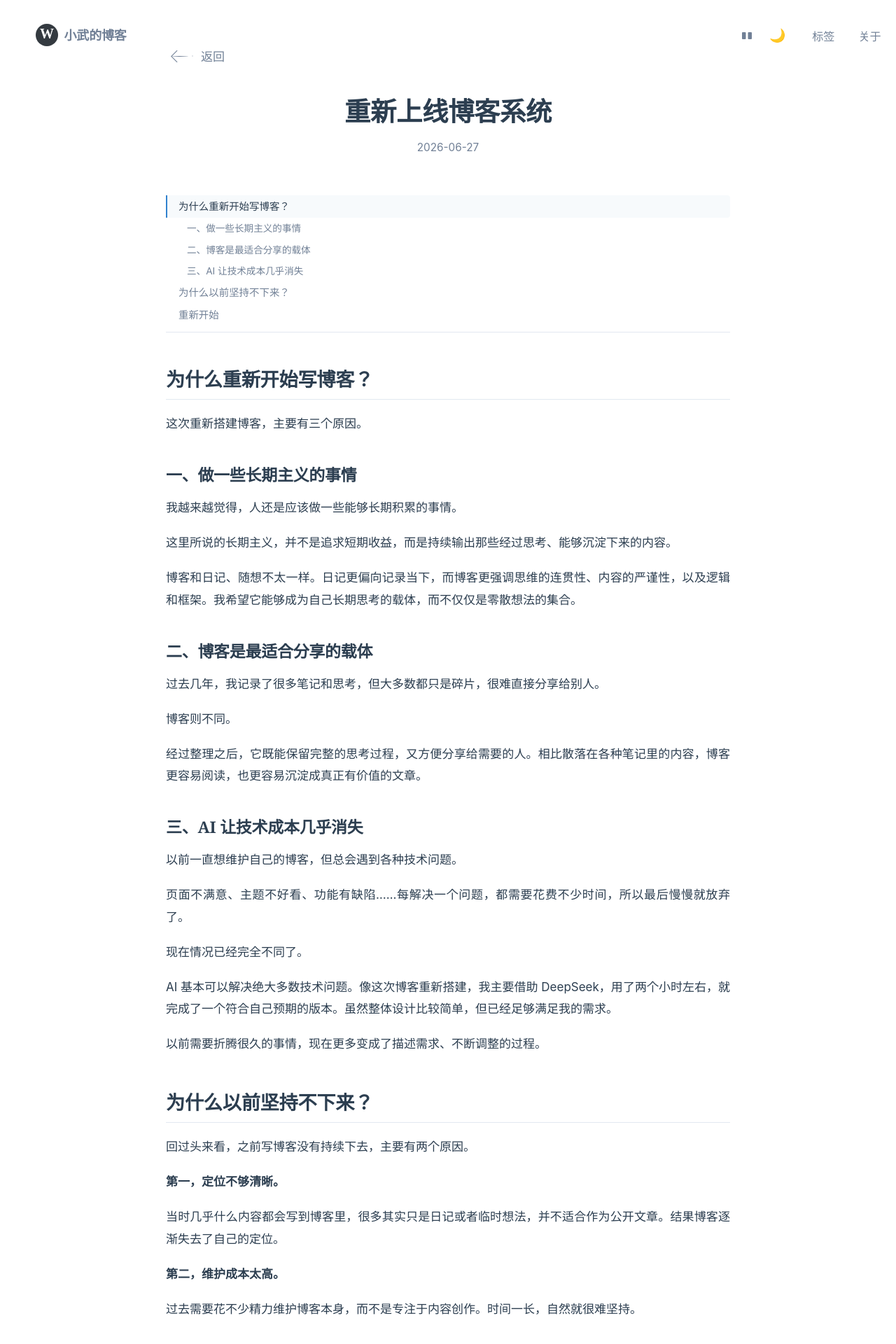
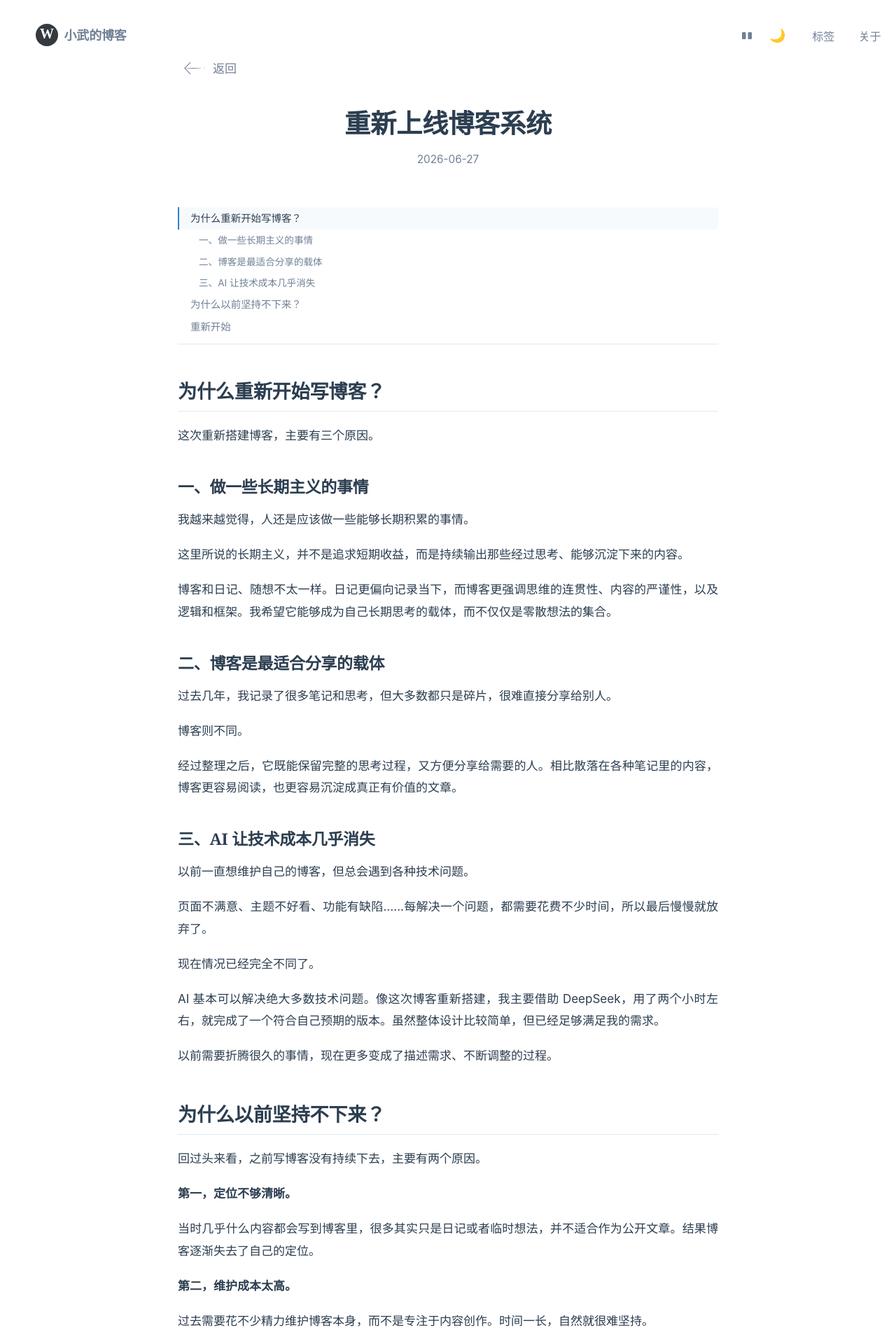
Before and after one commit to XianwuLin/xianwulin.github.io, a Jekyll site: the page built from _posts/2026-06-27-resetup-new-blog.md, in a window 1280 px wide. Shown: the top 1920 px of the page at 70% size. Built offline with Jekyll 4.4.1, drawn with Linux system fonts in a browser that asks for light colours; comment, search, counter and statistics services are not loaded.

Commit message:
Optimize the display effect

```diff
--- a/src/css/persephone/_list.scss
+++ b/src/css/persephone/_list.scss
@@ -2,7 +2,7 @@
   max-width: var(--content-width);
   width: 100%;
   margin: 0 auto;
-  padding: 3rem 1rem 4rem;
+  padding: 5cqb 1rem 4rem;
 }
 .blog__categories {
   margin: 1rem 0 0.75rem;
--- a/src/css/persephone/_post.scss
+++ b/src/css/persephone/_post.scss
@@ -4,7 +4,7 @@
   max-width: var(--content-width);
   width: 100%;
   margin: 0 auto;
-  padding: 3.5rem 1rem 2rem;
+  padding: 4.5rem 2rem 2rem;
   &:after {
     content: "";
     display: block;
@@ -31,7 +31,7 @@
     .post__archive_icon {
       position: absolute;
       width: 60%;
-      left: 20%;
+      left: 25%;
       top: 50%;
       height: 1px;
       background-color: var(--gray);
@@ -164,7 +164,7 @@
 }
 @media screen and (max-width: 600px) {
   .post__wrapper {
-    padding: 5rem 1rem 1.5rem;
+    padding: 5rem 1.5rem 1.5rem;
   }
   .post__header {
     margin-bottom: 1rem;
```
Also changed, not shown: assets/main.css.
